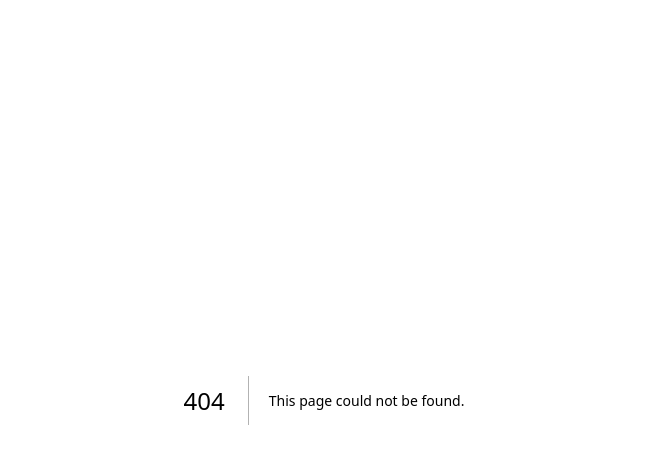
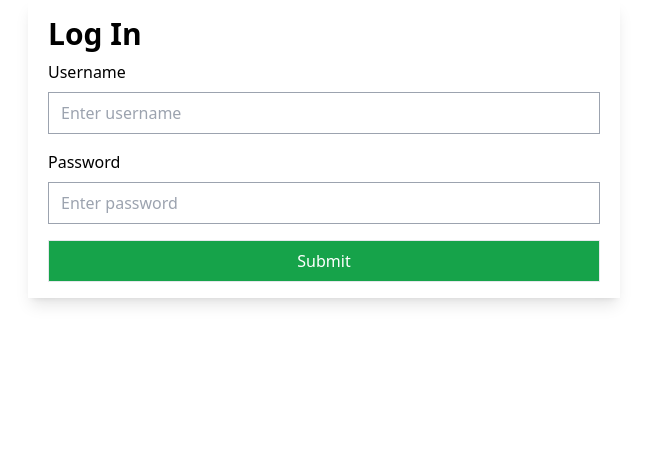
Before and after one commit to SMagar123/next_firebase_crud, a Next.js app: page /login in a window 1280 px wide. Before the commit this address had no page. Shown: the top 464 px of the page, without its empty margins (316-963 px from the left). Built offline with nearby package versions, Linux system fonts and the light colour scheme.

Commit message:
add(Page): add login page with some containers for display contents

```diff
--- /dev/null
+++ b/src/components/containers/Container.tsx
@@ -0,0 +1,15 @@
+type Container = {
+  className: string;
+  children: any;
+};
+const Container = ({ className = "", children }: Container) => {
+  return (
+    <div
+      className={`w-full px-2 md:px-4 lg:px-8 container mx-auto ${className}`}
+    >
+      {children}
+    </div>
+  );
+};
+
+export default Container;
--- /dev/null
+++ b/src/components/containers/GridContainer.tsx
@@ -0,0 +1,17 @@
+const GridContainer = ({
+  className = "",
+  children,
+}: {
+  className: string;
+  children: any;
+}) => {
+  return (
+    <div
+      className={`mx-4 grid grid-cols-4 gap-8 lg:mx-0 lg:grid-cols-12 lg:gap-8  ${className}`}
+    >
+      {children}
+    </div>
+  );
+};
+
+export default GridContainer;
--- /dev/null
+++ b/src/components/containers/SectionContainer.tsx
@@ -0,0 +1,11 @@
+const SectionContainer = ({
+  className = "",
+  children,
+}: {
+  className: string;
+  children: any;
+}) => {
+  return <section className={className}>{children}</section>;
+};
+
+export default SectionContainer;
--- a/src/pages/index.tsx
+++ b/src/pages/index.tsx
@@ -1,10 +1,11 @@
 import Image from "next/image";
 import { Inter } from "next/font/google";
 
+import Login from "./login";
 export default function Home() {
   return (
     <>
-      <h3>Hello World</h3>
+      <Login />
     </>
   );
 }
--- /dev/null
+++ b/src/pages/login.tsx
@@ -0,0 +1,73 @@
+import React from "react";
+import { useForm } from "react-hook-form";
+import SectionContainer from "@/components/containers/SectionContainer";
+import Container from "@/components/containers/Container";
+import GridContainer from "@/components/containers/GridContainer";
+
+type FormData = {
+  username: string;
+  password: string;
+};
+
+const Login = () => {
+  const {
+    register,
+    handleSubmit,
+    formState: { errors },
+  } = useForm({
+    defaultValues: {
+      username: "",
+      password: "",
+    },
+  });
+
+  const onSubmit = (data: FormData) => {
+    console.log(data);
+  };
+
+  return (
+    <SectionContainer className="">
+      <Container className="">
+        <GridContainer className="">
+          <form
+            onSubmit={handleSubmit(onSubmit)}
+            className="col-span-full shadow-lg flex flex-col gap-2 lg:col-span-6 lg:col-start-4 py-4 px-5"
+          >
+            <h1 className="text-3xl font-semibold">Log In</h1>
+            <label>Username</label>
+            <input
+              type="text"
+              {...register("username", { required: "Username is required" })}
+              id="username"
+              placeholder="Enter username"
+              className="py-2 px-3 outline-none border border-gray-400"
+            />
+            <p className="text-red-600">{errors.username?.message}</p>
+            <label htmlFor="password">Password</label>
+            <input
+              type="text"
+              {...register("password", {
+                required: "Password is required",
+                minLength: {
+                  value: 8,
+                  message: "min length 8 is required for password",
+                },
+              })}
+              id="password"
+              placeholder="Enter password"
+              className="py-2 px-3 outline-none border border-gray-400"
+            />
+            <p className="text-red-600">{errors.password?.message}</p>
+            <input
+              type="submit"
+              value="Submit"
+              className="border bg-green-600 cursor-pointer hover:bg-green-700 transition duration-300 text-white py-2 px-4"
+            />
+          </form>
+        </GridContainer>
+      </Container>
+    </SectionContainer>
+  );
+};
+
+export default Login;
```
Also changed, not shown: package.json (+8 -4 lines), src/firebase/config.js (added, +23 -0 lines), 2 other files (tests, documents, lock files or other folders).
